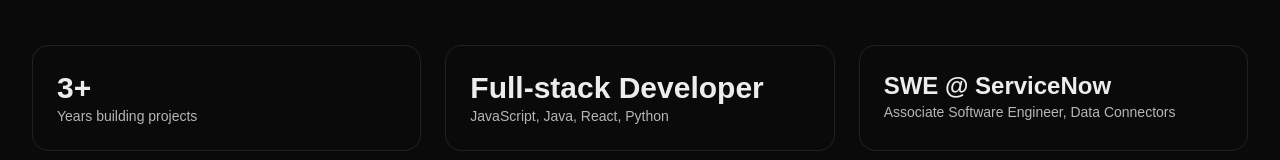
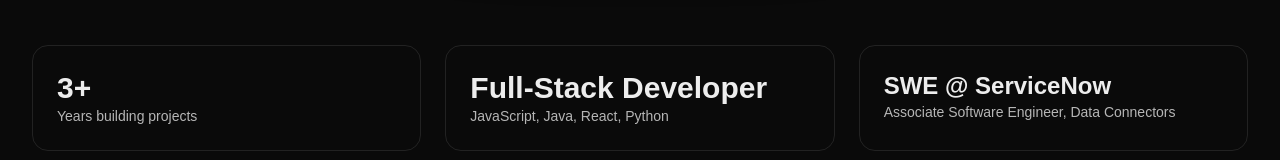
Before and after one commit to amitche03/personal-website, a Next.js app: page / in a window 1280 px wide. Shown: the part 520-680 px from the top of the page. Built offline with nearby package versions, Linux system fonts and the light colour scheme.

Commit message:
Fixed capital S for full-stack

```diff
--- a/src/app/page.tsx
+++ b/src/app/page.tsx
@@ -99,7 +99,7 @@
           <div className="text-sm text-white/70">Years building projects</div>
         </div>
         <div className="animate-on-load animate-fade-in-up delay-600 rounded-2xl border border-white/10 p-6 transition-all duration-200 hover:bg-white/[0.02] hover:-translate-y-0.5">
-          <div className="text-3xl font-bold">Full‑stack Developer</div>
+          <div className="text-3xl font-bold">Full‑Stack Developer</div>
           <div className="text-sm text-white/70">
             JavaScript, Java, React, Python
           </div>
```
